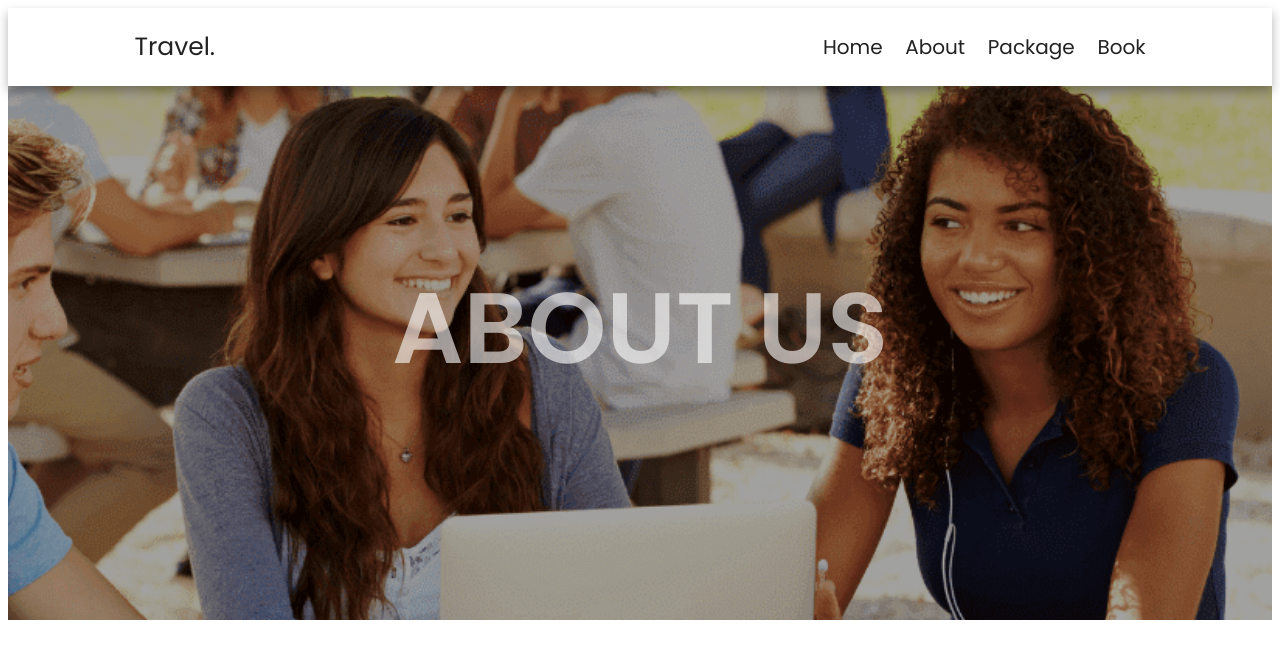
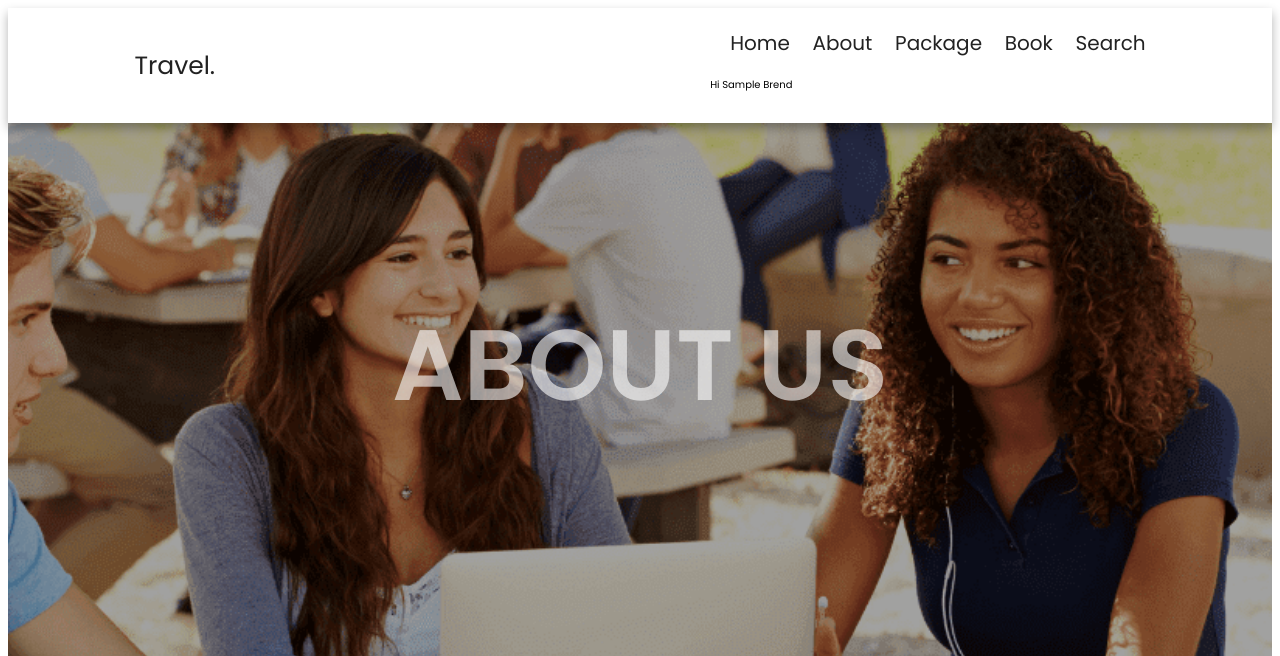
Before and after one commit to Mrcream007/Port1, a PHP site: page /about.php in a window 1280 px wide. Shown: the top 656 px of the page. Run offline with PHP 8.4, Linux system fonts and the light colour scheme; the visitor is signed in with stand-in values (Sample User, id 1); tables that the repository leaves empty or names only in its code hold one stand-in row (values such as "Sample post").

Commit message:
more web Pages

```diff
--- a/about.php
+++ b/about.php
@@ -1,3 +1,21 @@
+<?php
+
+session_start();
+
+if (isset($_SESSION['brend_id'])) {
+    $sqliconn = require __DIR__ . "/database.php";
+
+    $sql = "SELECT * from brend
+            where id = {$_SESSION["brend_id"]}";
+
+    $result = $sqliconn->query($sql);
+
+    $brend = $result->fetch_assoc();
+}
+
+
+?>
+
 <!DOCTYPE html>
 <html lang="en">
 <head>
@@ -28,6 +46,15 @@
             <a href="about.php">about</a>
             <a href="package.php">package</a>
             <a href="book.php">book</a>
+            <a href="searchstories.php">search</a>
+            <?php
+
+                    if(isset($brend)):
+                    ?>
+                    <div style=" padding-top: 9px;">
+                    <p>Hi <?=htmlspecialchars($brend["name"]) ?></p>
+                        <?php endif; ?>
+                    </div>
         </nav>
 
         <div id="menu-btn" class="fas fa-bars"></div>
```
